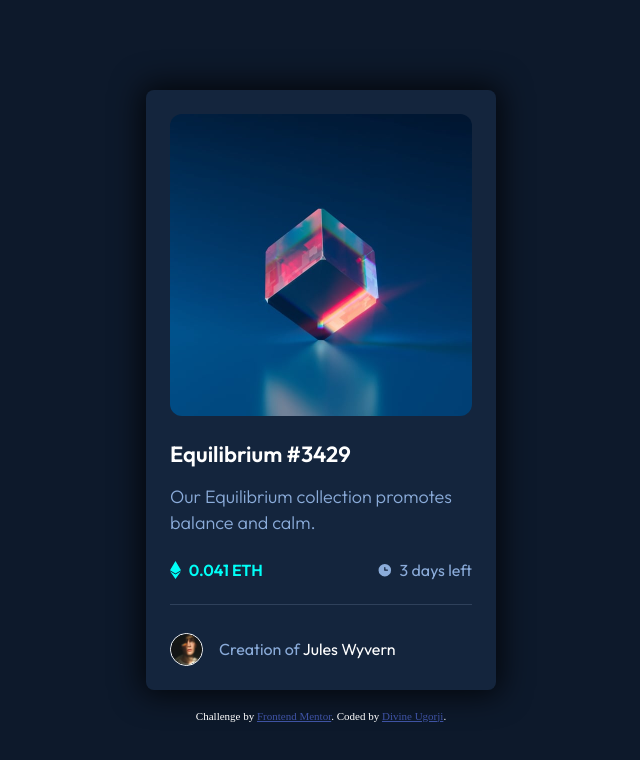
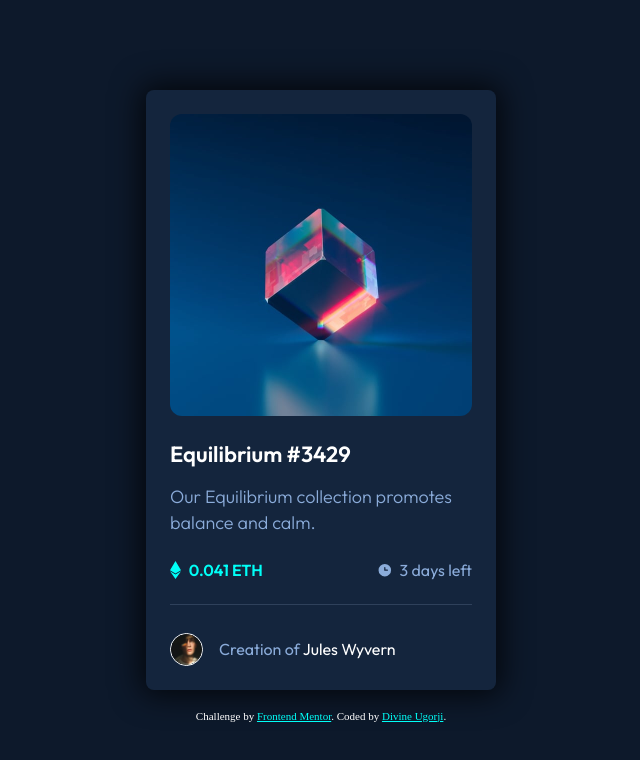
Before and after one commit to DivineUgorji/nft-preview-card-component-main, a plain HTML site: page index.html in a window 1280 px wide. Shown: the whole page, without its empty margins (319-959 px from the left). Drawn offline with Linux system fonts and the light colour scheme.

Commit message:
Update style.css
Update footer text color

```diff
--- a/style.css
+++ b/style.css
@@ -245,5 +245,5 @@ body {
 }
 
 .attribution a {
-  color: hsl(228, 45%, 44%);
+  color: var(--color-cyan);
 }
```
